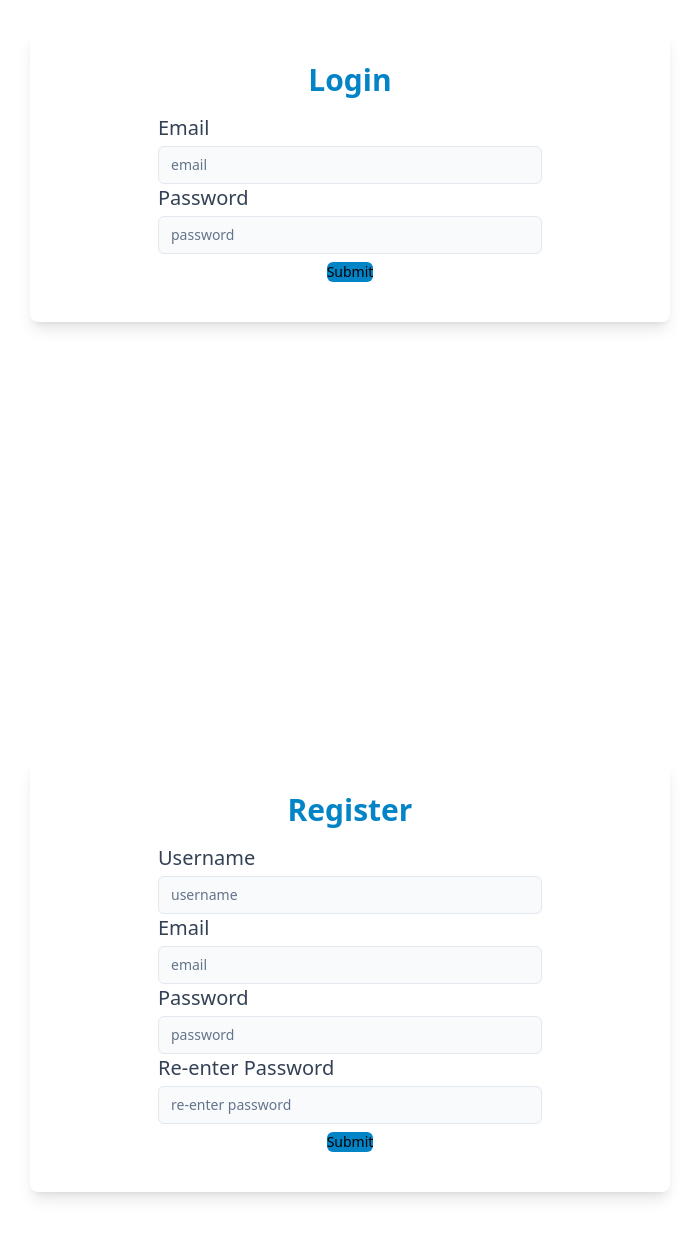
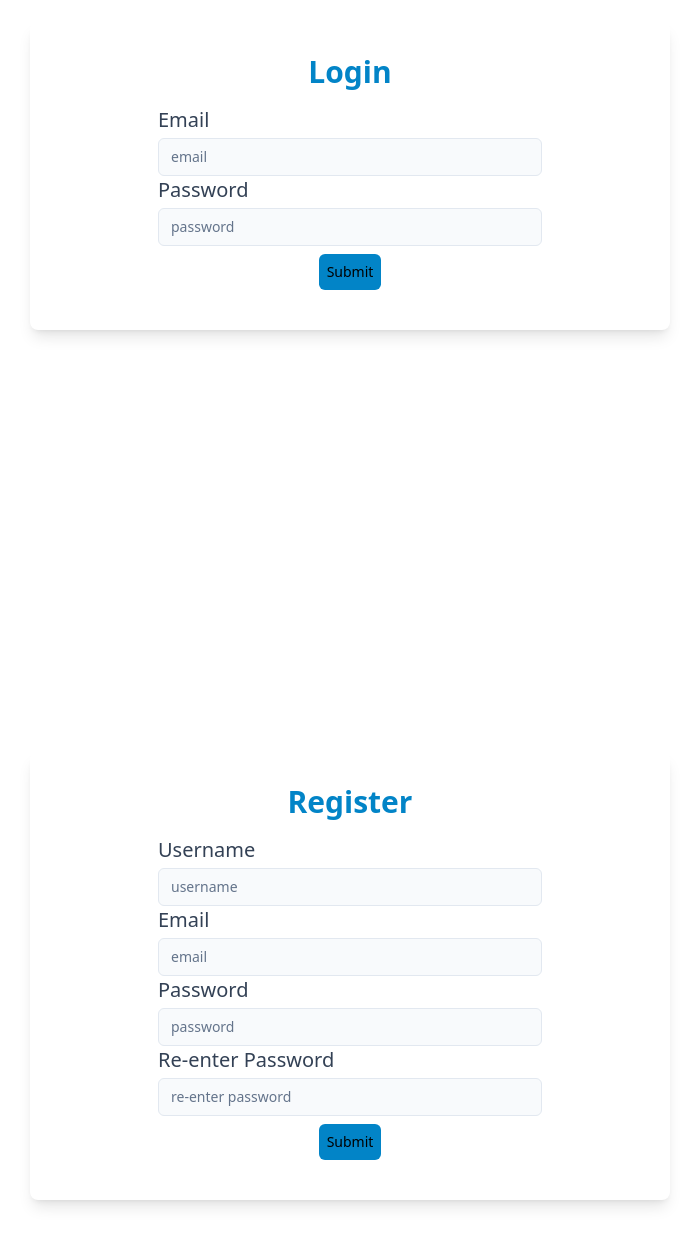
Before and after one commit to jenny-hub90/Bug-Report-Generator, a React (Create React App) app: page / in a window 1280 px wide. Shown: the part 224-1470 px from the top of the page, without its empty margins (290-989 px from the left). Built offline with nearby package versions, Linux system fonts and the light colour scheme.

Commit message:
added padding to the button

```diff
--- a/src/components/Login.jsx
+++ b/src/components/Login.jsx
@@ -15,7 +15,7 @@ const Login = () => {
             <input type="text" value="password" disabled class="mt-1 block w-full px-3 py-2 bg-white border border-slate-300 rounded-md text-sm shadow-sm placeholder-slate-400 focus:outline-none focus:border-sky-500 focus:ring-1 focus:ring-sky-500 disabled:bg-slate-50 disabled:text-slate-500 disabled:border-slate-200 disabled:shadow-none invalid:border-pink-500 invalid:text-pink-600 focus:invalid:border-pink-500 focus:invalid:ring-pink-500"/>
             </label>
             <div class="flex justify-center p-2">
-                <button class="bg-sky-600 hover:bg-sky-400 text-sm rounded-md">Submit</button>
+                <button class="bg-sky-600 hover:bg-sky-400 text-sm rounded-md p-2">Submit</button>
             </div>
         </form>
     </div>
--- a/src/components/Register.jsx
+++ b/src/components/Register.jsx
@@ -23,7 +23,7 @@ const Register = () => {
             <input type="text" value="re-enter password" disabled class="mt-1 block w-full px-3 py-2 bg-white border border-slate-300 rounded-md text-sm shadow-sm placeholder-slate-400 focus:outline-none focus:border-sky-500 focus:ring-1 focus:ring-sky-500 disabled:bg-slate-50 disabled:text-slate-500 disabled:border-slate-200 disabled:shadow-none invalid:border-pink-500 invalid:text-pink-600 focus:invalid:border-pink-500 focus:invalid:ring-pink-500"/>
             </label>
             <div class="flex justify-center p-2">
-                <button class="bg-sky-600 hover:bg-sky-400 text-sm rounded-md">Submit</button>
+                <button class="bg-sky-600 hover:bg-sky-400 text-sm rounded-md p-2">Submit</button>
             </div>
         </form>
     </div>
```
